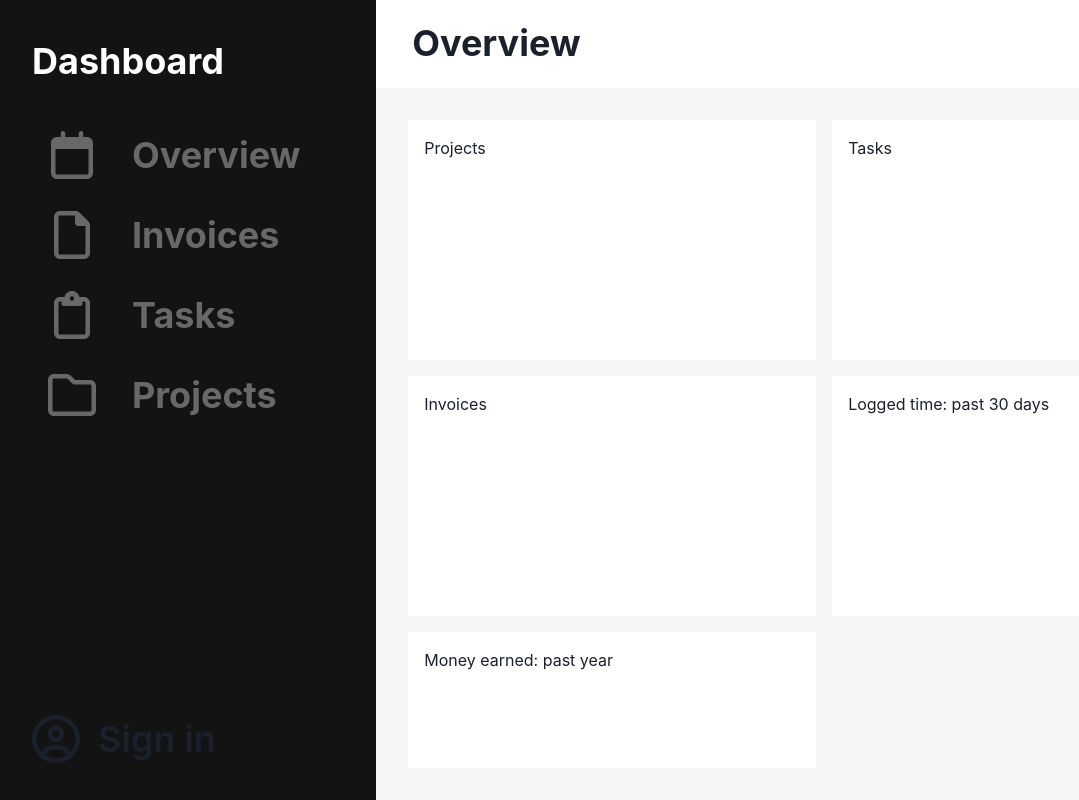
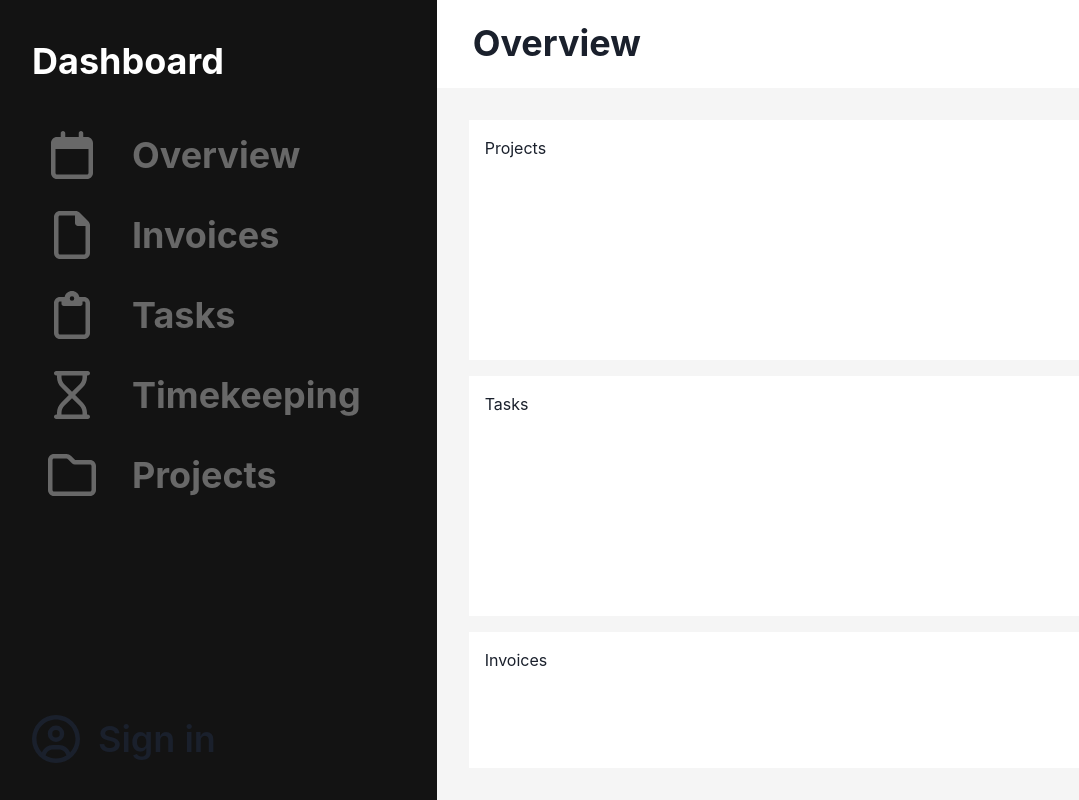
Before and after one commit to cme-timothy/invoice-dashboard, a React (Vite) app: page / in a window 1280 px wide. Shown: the whole page, without its empty margins (8-1087 px from the left). Built offline with nearby package versions, Linux system fonts and the light colour scheme.

Commit message:
created new Navbar link

```diff
--- a/src/components/Main.tsx
+++ b/src/components/Main.tsx
@@ -2,8 +2,7 @@ import { Routes, Route } from "react-router-dom";
 import Overview from "../pages/overview/Overview";
 import Invoices from "../pages/invoices/Invoices";
 import Tasks from "../pages/tasks/Tasks";
-import TaskList from "../pages/tasks/task-list/TaskList";
-import TimekeepingList from "../pages/tasks/timekeeping-list/TimekeepingList";
+import Timekeeping from "../pages/timekeeping/Timekeeping";
 import Projects from "../pages/projects/Projects";
 import NoMatch from "./NoMatch";
 
@@ -12,12 +11,8 @@ export default function Main() {
     <Routes>
       <Route index element={<Overview />} />
       <Route path="invoices" element={<Invoices />} />
-      <Route path="tasks" element={<Tasks />}>
-        <Route index element={<TaskList />} />
-        <Route path="tasklist" element={<TaskList />} />
-        <Route path="timekeepinglist" element={<TimekeepingList />} />
-        <Route path="*" element={<NoMatch />} />
-      </Route>
+      <Route path="tasks" element={<Tasks />} />
+      <Route path="timekeeping" element={<Timekeeping />} />
       <Route path="projects" element={<Projects />} />
       <Route path="*" element={<NoMatch />} />
     </Routes>
--- a/src/components/Navbar.tsx
+++ b/src/components/Navbar.tsx
@@ -5,6 +5,7 @@ import {
   faCalendar,
   faFolder,
   faFile,
+  faHourglass,
 } from "@fortawesome/free-regular-svg-icons";
 
 export default function Navbar() {
@@ -13,6 +14,7 @@ export default function Navbar() {
       <NavLink link={"/"} name={"Overview"} icon={faCalendar} />
       <NavLink link={"/invoices"} name={"Invoices"} icon={faFile} />
       <NavLink link={"/tasks"} name={"Tasks"} icon={faClipboard} />
+      <NavLink link={"/timekeeping"} name={"Timekeeping"} icon={faHourglass} />
       <NavLink link={"/projects"} name={"Projects"} icon={faFolder} />
     </Flex>
   );
```
